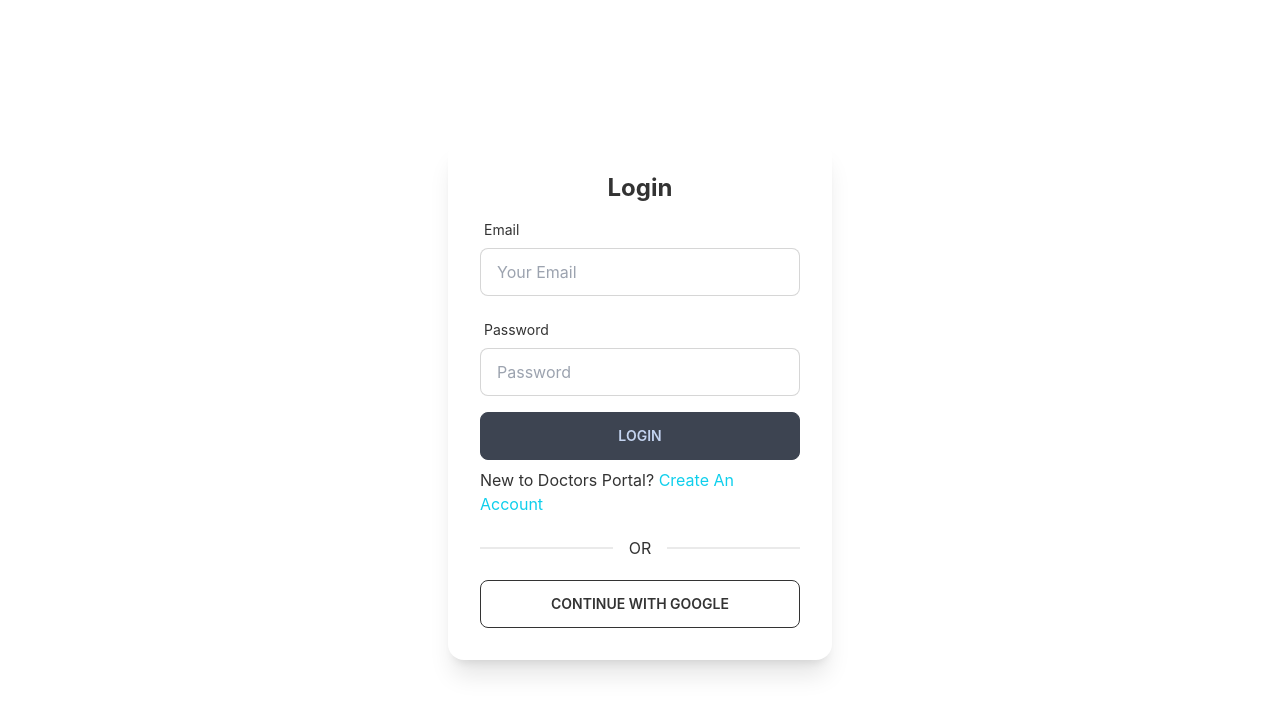
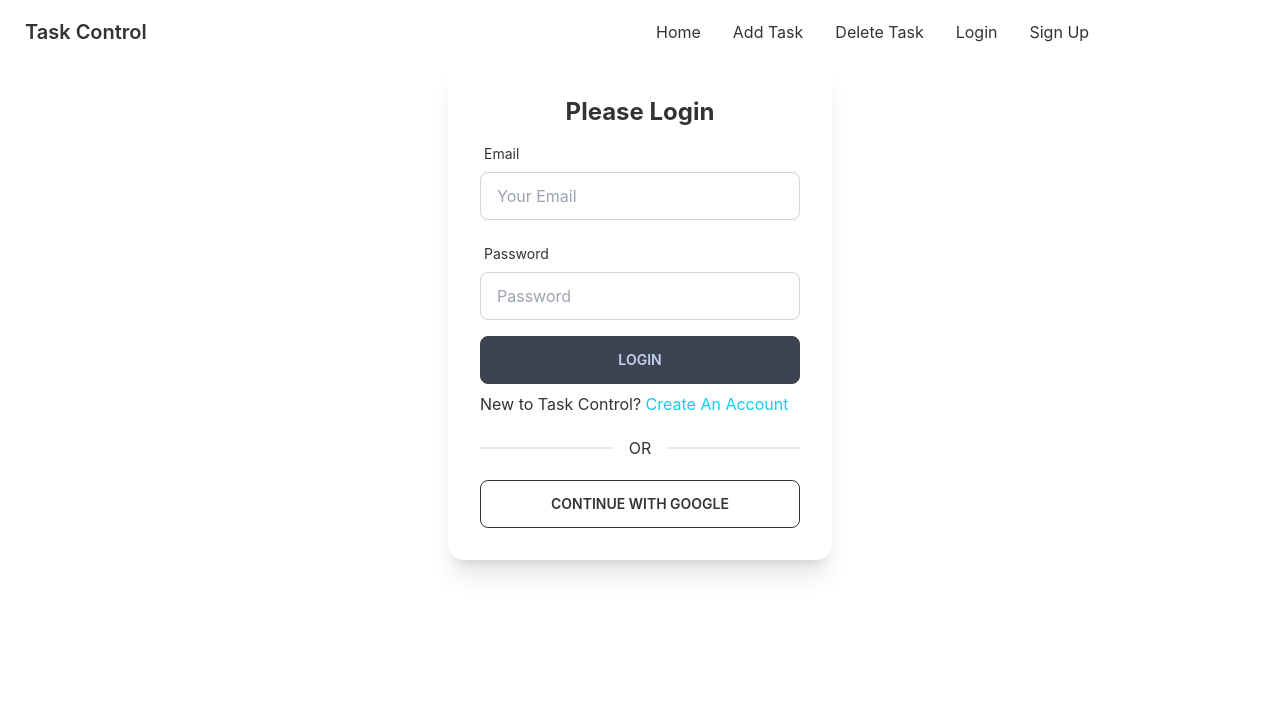
Before and after one commit to Biplob123121/task-control-client, a React (Create React App) app: page /login in a window 1280 px wide. Shown: the top 714 px of the page. Built offline with nearby package versions, Linux system fonts and the light colour scheme; no server answers.

Commit message:
completed login and signup section

```diff
--- a/src/App.js
+++ b/src/App.js
@@ -1,12 +1,27 @@
 import { Route, Routes } from 'react-router-dom';
-import Login from '../src/components/Login/Login'
+import Home from './components/Home';
+import Header from './components/Shared/Header';
+import Login from './components/Login/Login';
 import './App.css';
+import SignUp from './components/Login/SignUp';
+import AddTask from './components/AddTask';
+import DelTask from './components/DelTask';
+import RequireAuth from './components/Login/RequireAuth';
 
 function App() {
   return (
     <>
+      <Header></Header>
       <Routes>
+        <Route path='' element={<Home></Home>}></Route>
         <Route path='/login' element={<Login></Login>}></Route>
+        <Route path='/signup' element={<SignUp></SignUp>}></Route>
+        <Route path='/addtask' element={<RequireAuth>
+          <AddTask></AddTask>
+        </RequireAuth>}></Route>
+        <Route path='/deltask' element={<RequireAuth>
+          <DelTask></DelTask>
+        </RequireAuth>}></Route>
       </Routes>
     </>
   );
--- /dev/null
+++ b/src/components/AddTask.js
@@ -0,0 +1,11 @@
+import React from 'react';
+
+const AddTask = () => {
+    return (
+        <div>
+            <h2>Add a task</h2>
+        </div>
+    );
+};
+
+export default AddTask;
--- /dev/null
+++ b/src/components/DelTask.js
@@ -0,0 +1,11 @@
+import React from 'react';
+
+const DelTask = () => {
+    return (
+        <div>
+            <h2>Delete Your Task</h2>
+        </div>
+    );
+};
+
+export default DelTask;
--- /dev/null
+++ b/src/components/Home.js
@@ -0,0 +1,21 @@
+import React from 'react';
+import { Link } from 'react-router-dom';
+
+
+const Login = () => {
+
+    return (
+        <section>
+            <h1 className='text-3xl text-center text-primary font-bold py-4'>Welcome to Task Control!!!</h1>
+
+            <p className='text-center text-2xl text-secondary'>Here, you can add and delete your task. To add your task or delete your task please Login or Sign Up</p>
+            <div className='text-center py-8'>
+                <Link className='text-2xl text-red-700 font-bold text-center' to='/addtask'><button class="btn btn-outline btn-primary">Add task</button>
+                </Link>
+            </div>
+        </section>
+
+    );
+};
+
+export default Login;
--- a/src/components/Login/Login.js
+++ b/src/components/Login/Login.js
@@ -18,7 +18,7 @@ const Login = () => {
     let signInError;
     const navigate = useNavigate();
     const location = useLocation();
-    let from = location.state?.from?.pathname || "/";
+    let from = location.state?.from?.pathname || "/addtask";
 
     if (loading || googleLoading) {
         return <Loading></Loading>
@@ -36,10 +36,11 @@ const Login = () => {
         navigate(from, { replace: true });
     }
     return (
-        <div className='flex h-screen justify-center items-center'>
+        <section>
+            <div className='flex h-3/4 justify-center items-center'>
                 <div className="card w-96 bg-base-100 shadow-xl">
                     <div className="card-body">
-                    <h2 className="text-center text-2xl font-bold">Login</h2>
+                        <h2 className="text-center text-2xl font-bold">Please Login</h2>
                         <form onSubmit={handleSubmit(onSubmit)}>
 
 
@@ -92,7 +93,7 @@ const Login = () => {
                             {signInError}
                             <input className='btn w-full max-w-xs' type="submit" value='Login' />
                         </form>
-                    <p>New to Doctors Portal? <Link className='text-primary' to='/signup'>Create An Account</Link></p>
+                        <p>New to Task Control? <Link className='text-primary' to='/signup'>Create An Account</Link></p>
                         <div className="divider">OR</div>
                         <button
                             onClick={() => signInWithGoogle()}
@@ -100,6 +101,8 @@ const Login = () => {
                     </div>
                 </div>
             </div>
+        </section>
+
     );
 };
 
--- a/src/components/Login/SignUp.js
+++ b/src/components/Login/SignUp.js
@@ -30,7 +30,7 @@ const SignUp = () => {
         console.log(data);
         await createUserWithEmailAndPassword(data.email, data.password);
         await updateProfile({ displayName : data.name });
-        navigate('/appointment');
+        navigate('/addtask');
     }
 
     if (user || googleUser) {
@@ -38,7 +38,7 @@ const SignUp = () => {
     }
 
     return (
-        <div className='flex h-screen justify-center items-center'>
+        <div className='flex h-3/4 justify-center items-center'>
             <div className="card w-96 bg-base-100 shadow-xl">
                 <div className="card-body">
                     <h2 className="text-center text-2xl font-bold">Sign Up</h2>
--- a/src/components/Shared/Header.js
+++ b/src/components/Shared/Header.js
@@ -13,11 +13,10 @@ const Header = () => {
 
     const menoItems = <>
         <li><Link to='/'>Home</Link></li>
-        <li><Link to='/appointment'>Appointment</Link></li>
-        <li><Link to='/review'>Review</Link></li>
-        <li><Link to='/contact'>Contact Us</Link></li>
-        <li><Link to='/about'>About</Link></li>
-        <li>{user ? <button onClick={logout} className="btn btn-ghost">Sign Out</button> : <Link to='/login'>Login</Link>}</li>
+        <li><Link to='/addtask'>Add Task</Link></li>
+        <li><Link to='/deltask'>Delete Task</Link></li>
+        <li>{user ? <button onClick={logout} className="btn btn-ghost">Sign Out</button> : <><Link to='/login'>Login</Link>
+            <Link to='/signup'>Sign Up</Link></> }</li>
     </>
 
     return (
@@ -31,7 +30,7 @@ const Header = () => {
                         {menoItems}
                     </ul>
                 </div>
-                <a className="btn btn-ghost normal-case text-xl">Doctors Portal</a>
+                <a className="btn btn-ghost normal-case text-xl">Task Control</a>
             </div>
             <div className="navbar-center hidden lg:flex">
                 <ul className="menu menu-horizontal p-0">
```
Lines whose indentation alone changed are shown as unchanged.
